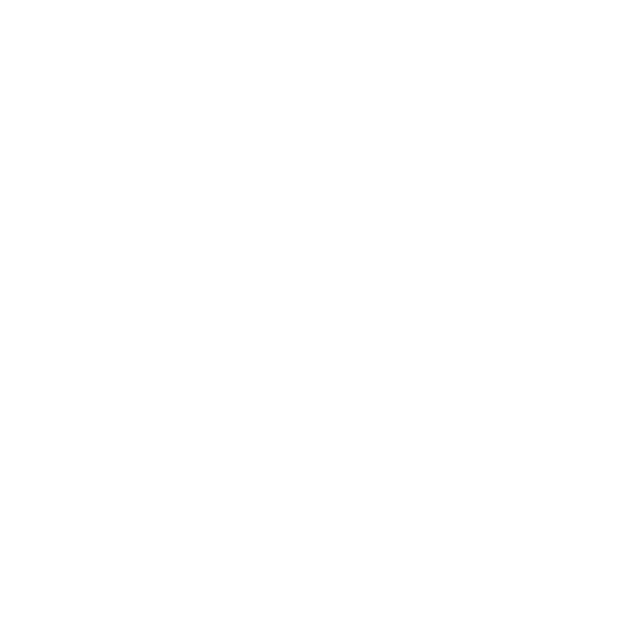
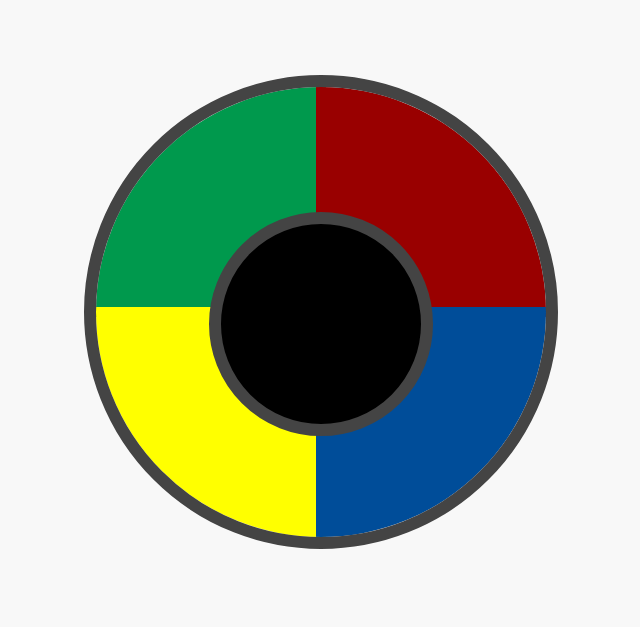
Before and after one commit to YashGulati/simongame, a plain HTML site: page index.html in a window 1280 px wide. Shown: the whole page, without its empty margins (319-959 px from the left). Drawn offline with Linux system fonts and the light colour scheme.

Commit message:
started making board

```diff
--- a/css/style.sass
+++ b/css/style.sass
@@ -1,4 +1,60 @@
+$grayborderpx: 12px
+$heightwidthColor: 230px
+$downgreen: #00994D
+$downred: #990000
+$downyellow: #FFFF00
+$downblue: #004D99
 body
   background-color: #f8f8f8
-ul
-  color: white
+#gameboard
+  height: 450px
+  width: 450px
+  position: relative
+  margin: 75px auto
+  border: $grayborderpx solid #444
+  border-radius: 50%
+  overflow: hidden
+  #innerC
+    height: 200px
+    width: 200px
+    background-color: #000
+    margin: 225-100px auto
+    border: 10px solid #444
+    border-radius: 50%
+    z-index: 1
+  #green
+    background-color: $downgreen
+    position: absolute
+    z-index: -1
+    height: $heightwidthColor
+    width: $heightwidthColor
+  #red
+    background-color: $downred
+    position: absolute
+    z-index: -1
+    right: 0px
+    height: $heightwidthColor
+    width: $heightwidthColor
+  #yellow
+    background-color: $downyellow
+    position: absolute
+    z-index: -1
+    bottom: 0px
+    height: $heightwidthColor
+    width: $heightwidthColor
+  #blue
+    background-color: $downblue
+    position: absolute
+    z-index: -1
+    right: 0px
+    bottom: 0px
+    height: $heightwidthColor
+    width: $heightwidthColor
+  #innerC
+    height: 200px
+    width: 200px
+    background-color: #000
+    margin: 225-100px auto
+    border: $grayborderpx solid #444
+    border-radius: 50%
+    z-index: 1
--- a/index.html
+++ b/index.html
@@ -0,0 +1,18 @@
+<!DOCTYPE html>
+<html>
+  <head>
+    <meta charset="utf-8">
+    <title>Simon Game</title>
+    <link rel="stylesheet" href="css/style.css" media="screen" title="no title" charset="utf-8">
+    <script type="text/javascript" src="js/colorchange.js"></script>
+  </head>
+  <body>
+    <div id="gameboard">
+      <div id=green></div>
+      <div id=red></div>
+      <div id=yellow></div>
+      <div id=blue></div>
+      <div id=innerC></div>
+    </div>
+  </body>
+</html>
```
Also changed, not shown: css/style.css, 1 other file.
